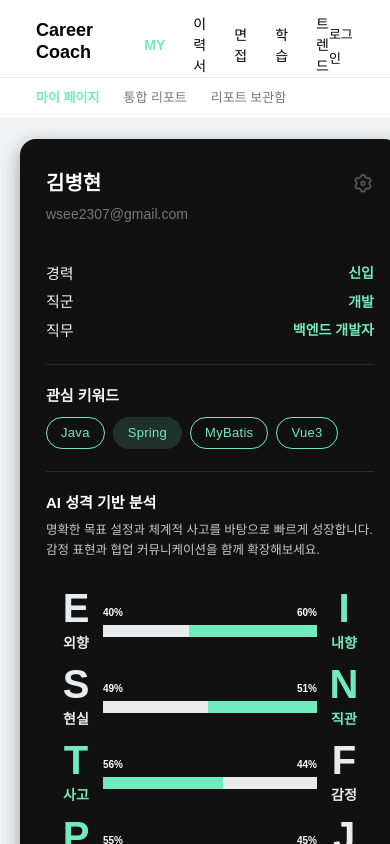
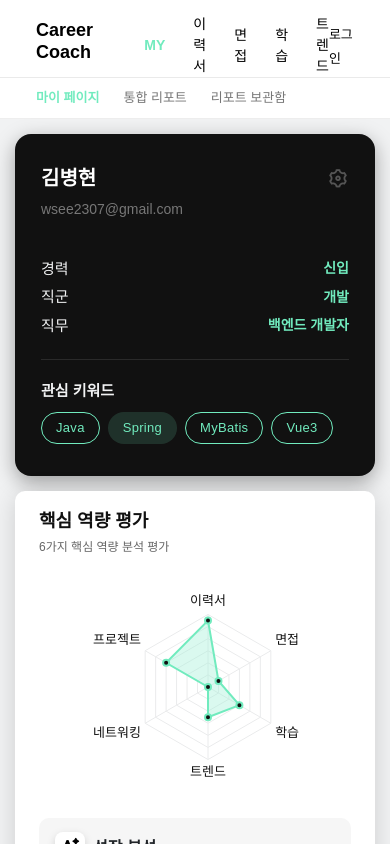
Before and after one commit to llbk-team/llbky-front, a Vue app: page /my/page in a window 390 px wide. Shown: the top 844 px of the page. Built offline with nearby package versions, Linux system fonts and the light colour scheme; a web font is replaced by a local one.

Commit message:
style: 마이 페이지 UI 수정

```diff
--- a/src/views/my/MyPage.vue
+++ b/src/views/my/MyPage.vue
@@ -1,7 +1,7 @@
 <template>
   <div class="mypage-wrapper">
     <div class="mypage-grid">
-      <!-- 왼쪽: 프로필 (자기 길이만큼) -->
+      <!-- 왼쪽: 프로필 -->
       <ProfileSection class="profile-section" />
 
       <!-- 중앙: 레이더 -->
@@ -28,6 +28,7 @@ import LogList from "./report/LogList.vue";
 </script>
 
 <style scoped>
+/* 전체 배경 */
 .mypage-wrapper {
   display: flex;
   justify-content: center;
@@ -35,7 +36,9 @@ import LogList from "./report/LogList.vue";
   background-color: #f1f2f3;
 }
 
-/* ✅ 핵심 레이아웃 설정 */
+/* ===========================
+   기본 GRID 레이아웃
+   =========================== */
 .mypage-grid {
   display: grid;
   grid-template-areas:
@@ -43,22 +46,18 @@ import LogList from "./report/LogList.vue";
     "profile heatmap heatmap"
     "profile loglist loglist";
   grid-template-columns: 400px 1fr 600px;
-  /* 중앙-오른쪽 두 칸은 동일 높이, 왼쪽은 자동 높이 */
-  grid-auto-rows: auto;
-  align-items: start;
   gap: 20px;
-  align-items: stretch;
   padding: 20px;
   width: 100%;
-  max-width: 1700px;
+  max-width: 1600px;
   box-sizing: border-box;
   margin-bottom: 50px;
 }
 
-/* ✅ grid 배치 영역 지정 (기존 디자인 유지) */
+/* 영역 매핑 */
 .profile-section {
   grid-area: profile;
-  align-self: start; /* 프로필은 자기 내용 높이만큼만 */
+  align-self: start;
 }
 
 .radar-section {
@@ -71,11 +70,66 @@ import LogList from "./report/LogList.vue";
 
 .heatmap-section {
   grid-area: heatmap;
-  grid-column: 2 / 4; /* 중앙~오른쪽 폭 전체 사용 */
+  grid-column: 2 / 4;
 }
 
 .loglist-section {
   grid-area: loglist;
-  grid-column: 2 / 4; /* 중앙~오른쪽 폭 전체 사용 */
+  grid-column: 2 / 4;
+}
+
+
+/* ===========================
+   반응형 설정
+   =========================== */
+
+/* 1400px 이하 → 오른쪽 mentoring이 아래로 내려감 */
+@media (max-width: 1400px) {
+  .mypage-grid {
+    grid-template-areas:
+      "profile radar"
+      "profile mentoring"
+      "heatmap heatmap"
+      "loglist loglist";
+    grid-template-columns: 350px 1fr;
+  }
+}
+
+/* 1200px 이하 → Profile이 위로 오고 2단 구성 */
+@media (max-width: 1200px) {
+  .mypage-grid {
+    grid-template-areas:
+      "profile profile"
+      "radar mentoring"
+      "heatmap heatmap"
+      "loglist loglist";
+    grid-template-columns: 1fr 1fr;
+  }
+}
+
+/* 992px 이하 → 1열 구조 */
+@media (max-width: 992px) {
+  .mypage-grid {
+    grid-template-areas:
+      "profile"
+      "radar"
+      "mentoring"
+      "heatmap"
+      "loglist";
+    grid-template-columns: 1fr;
+  }
+
+  .heatmap-section,
+  .loglist-section {
+    grid-column: 1 / 2 !important;
+  }
+}
+
+/* 600px 이하 → 모바일 최적화 */
+@media (max-width: 600px) {
+  .mypage-grid {
+    gap: 15px;
+    padding: 15px;
+  }
 }
 </style>
--- a/src/views/my/report/ProfileSection.vue
+++ b/src/views/my/report/ProfileSection.vue
@@ -5,8 +5,7 @@
       <div class="profile-info">
         <div class="name-row">
           <h2>김병현</h2>
-          <!-- <i class="ri-settings-3-line"></i> -->
-           <i class="ri-settings-3-line" @click="$router.push('/my/edit')"></i>
+          <i class="ri-settings-3-line" @click="$router.push('/my/edit')"></i>
         </div>
         <p class="email">wsee2307@gmail.com</p>
       </div>
@@ -31,24 +30,12 @@
           <span class="tag tag-border">Vue3</span>
         </div>
       </section>
-
-      <div class="divider"></div>
-
-      <!-- AI 성격 분석 -->
-      <section class="ai-personality">
-        <h3>AI 성격 기반 분석</h3>
-        <p class="desc">명확한 목표 설정과 체계적 사고를 바탕으로 빠르게 성장합니다. 감정 표현과 협업 커뮤니케이션을 함께 확장해보세요.</p>
-
-        <!-- ✅ 최신 MBTI 컴포넌트 -->
-        <MbtiTest />
-      </section>
     </div>
   </aside>
 </template>
 
 <script setup>
 import { ref } from "vue";
-import MbtiTest from "./MbtiTest.vue";
 
 const infoList = ref([
   { label: "경력", value: "신입" },
@@ -107,7 +94,8 @@ const infoList = ref([
 }
 
 .name-row i:hover {
-  color: #71EBBE; /* color.txt에서 강조색 */
+  color: #71EBBE;
+  /* color.txt에서 강조색 */
 }
 
 /* 이메일 */
@@ -117,7 +105,6 @@ const infoList = ref([
   color: #777;
   text-align: left;
 }
-
 
 /* 정보 행 */
 .profile-row {
@@ -176,18 +163,4 @@ const infoList = ref([
   color: #71ebbe;
   border: 1px solid transparent;
 }
-
-/* AI 성격 분석 */
-.ai-personality h3 {
-  font-size: 15px;
-  font-weight: 700;
-  margin-bottom: 8px;
-}
-
-.desc {
-  font-size: 12.5px;
-  color: #c7c7c7;
-  line-height: 1.6;
-  margin-bottom: 18px;
-}
 </style>
```
